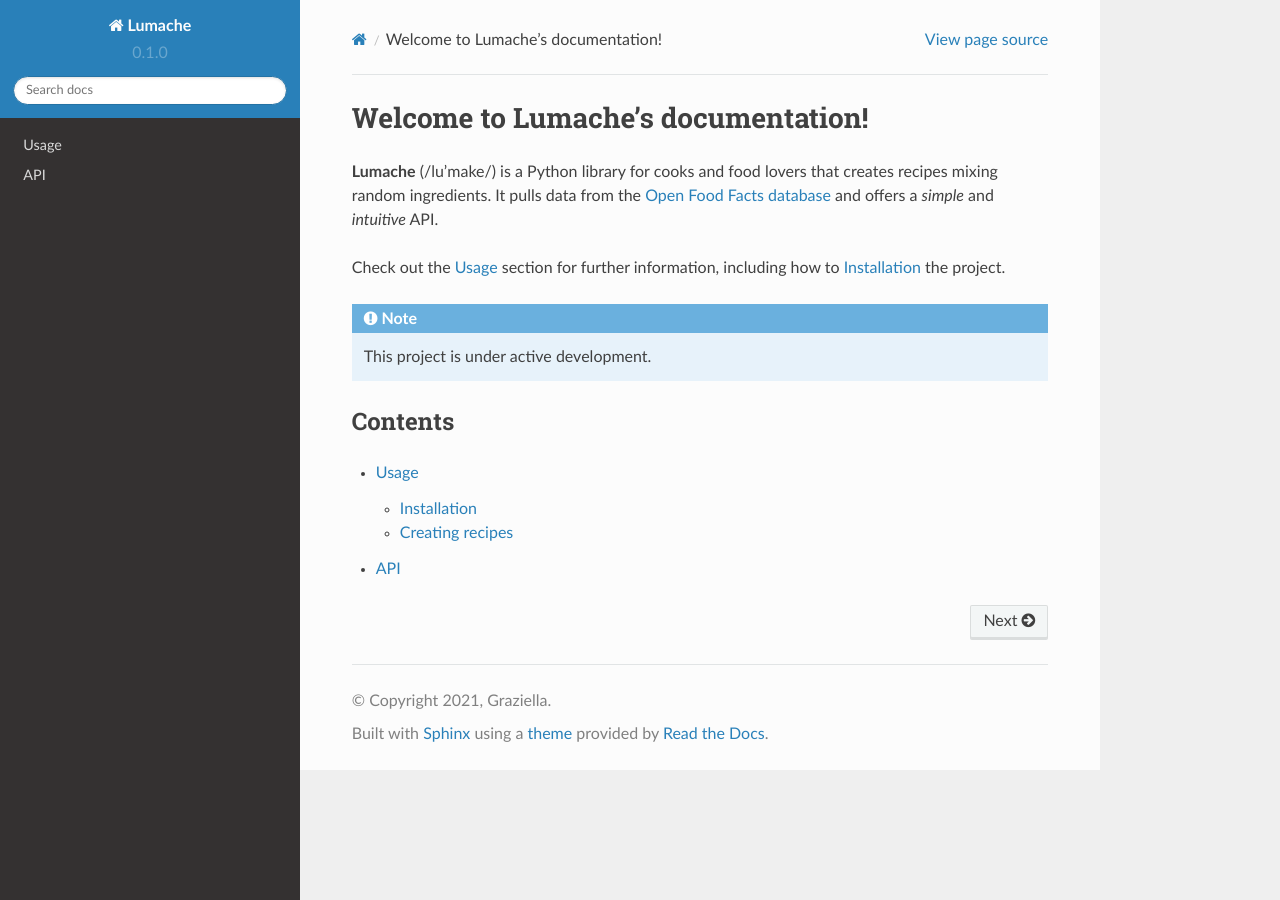
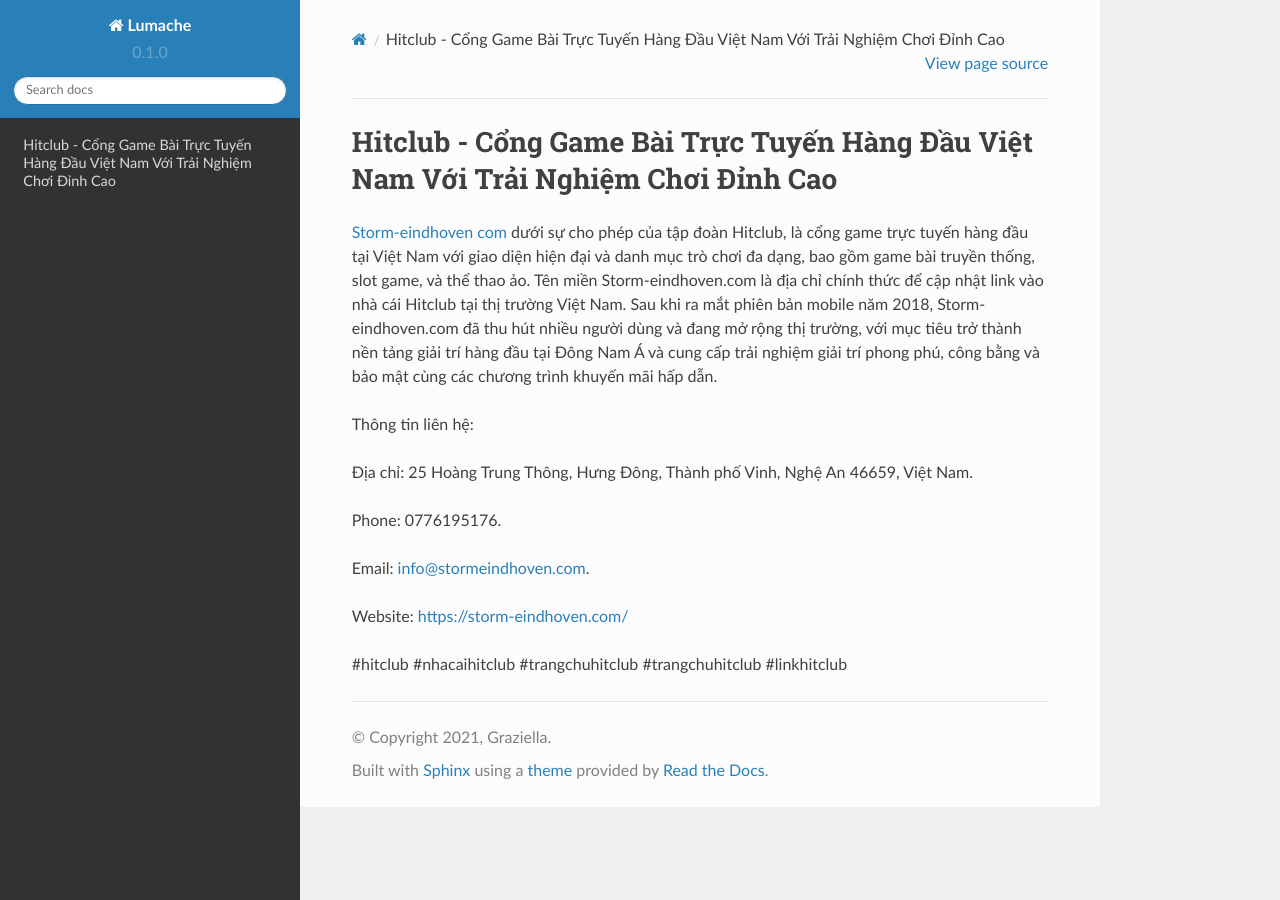
Before and after one commit to luongchanvien962/hitclubstormeindhovencom, a Sphinx documentation site: the page built from docs/source/index.rst, in a window 1280 px wide. Built offline with Sphinx 7.4.7 and the Read the Docs theme 2.0.0, drawn with Linux system fonts in a browser that asks for light colours.

Commit message:
Update index.rst

```diff
--- a/docs/source/index.rst
+++ b/docs/source/index.rst
@@ -1,22 +1,16 @@
-Welcome to Lumache's documentation!
+Hitclub - Cổng Game Bài Trực Tuyến Hàng Đầu Việt Nam Với Trải Nghiệm Chơi Đỉnh Cao
 ===================================
 
-**Lumache** (/lu'make/) is a Python library for cooks and food lovers
-that creates recipes mixing random ingredients.
-It pulls data from the `Open Food Facts database <https://world.openfoodfacts.org/>`_
-and offers a *simple* and *intuitive* API.
+`Storm-eindhoven com <https://storm-eindhoven.com/>`_ dưới sự cho phép của tập đoàn Hitclub, là cổng game trực tuyến hàng đầu tại Việt Nam với giao diện hiện đại và danh mục trò chơi đa dạng, bao gồm game bài truyền thống, slot game, và thể thao ảo. Tên miền Storm-eindhoven.com là địa chỉ chính thức để cập nhật link vào nhà cái Hitclub tại thị trường Việt Nam. Sau khi ra mắt phiên bản mobile năm 2018, Storm-eindhoven.com đã thu hút nhiều người dùng và đang mở rộng thị trường, với mục tiêu trở thành nền tảng giải trí hàng đầu tại Đông Nam Á và cung cấp trải nghiệm giải trí phong phú, công bằng và bảo mật cùng các chương trình khuyến mãi hấp dẫn.
 
-Check out the :doc:`usage` section for further information, including
-how to :ref:`installation` the project.
+Thông tin liên hệ:
 
-.. note::
+Địa chỉ: 25 Hoàng Trung Thông, Hưng Đông, Thành phố Vinh, Nghệ An 46659, Việt Nam.
 
-   This project is under active development.
+Phone: 0776195176.
 
-Contents
---------
+Email: info@stormeindhoven.com.
 
-.. toctree::
+Website: https://storm-eindhoven.com/
 
-   usage
-   api
+#hitclub #nhacaihitclub #trangchuhitclub #trangchuhitclub #linkhitclub
```
